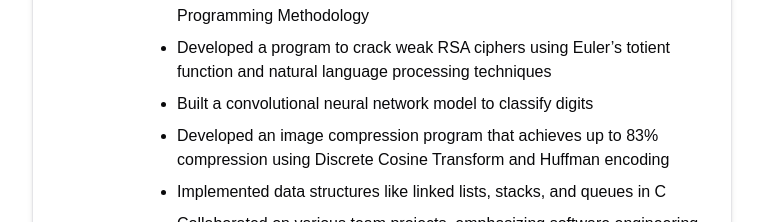
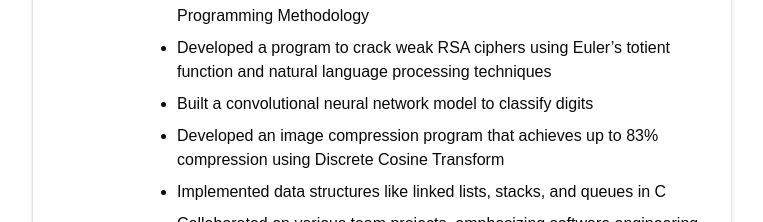
Before and after one commit to misaid/personal-websitev2, a Next.js app: page / in a window 1280 px wide. Shown: the part 1300-1522 px from the top of the page, without its empty margins (258-1021 px from the left). Built offline with nearby package versions, Linux system fonts and the light colour scheme.

Commit message:
fix: Inaccurate sentence changed

```diff
--- a/app/page.tsx
+++ b/app/page.tsx
@@ -122,8 +122,7 @@ export default function Home(): JSX.Element {
                   </li>
                   <li>
                     Developed an image compression program that achieves up to
-                    83% compression using Discrete Cosine Transform and Huffman
-                    encoding
+                    83% compression using Discrete Cosine Transform
                   </li>
                   <li>
                     Implemented data structures like linked lists, stacks, and
```
